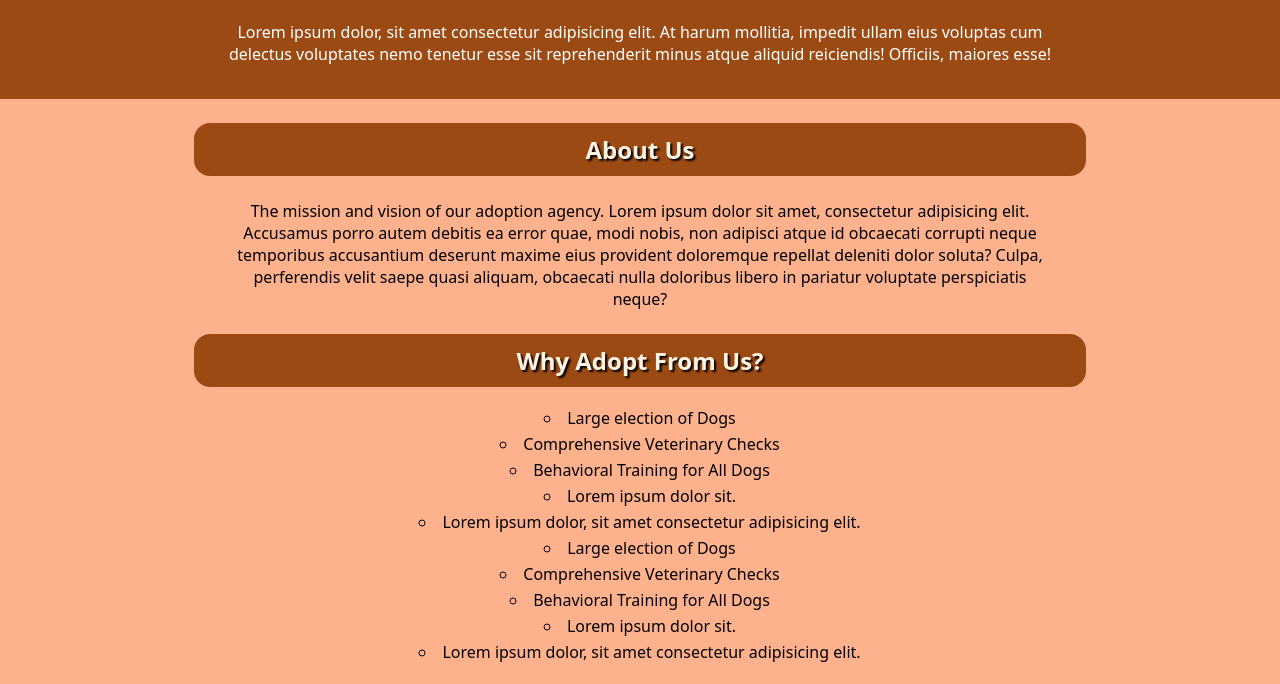
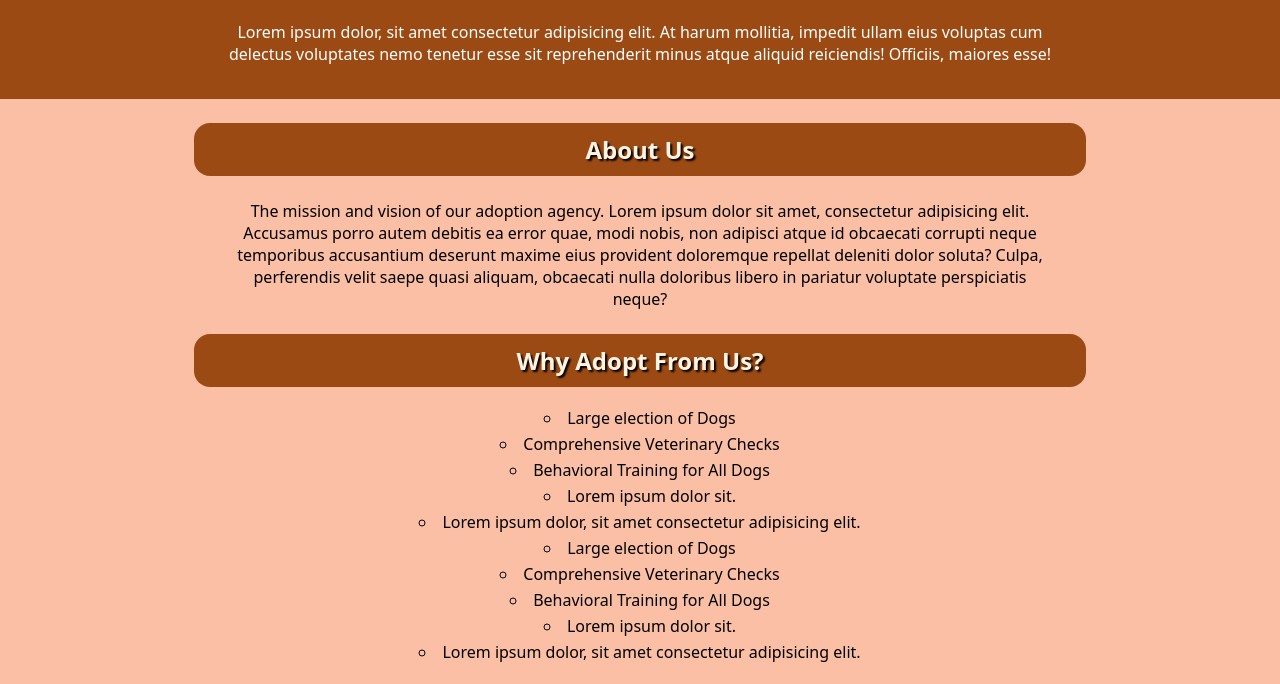
Before and after one commit to hexzoner/Landing-Page, a plain HTML site: page index.html in a window 1280 px wide. Shown: the part 72-756 px from the top of the page. Drawn offline with Linux system fonts and the light colour scheme.

Commit message:
changed background color

```diff
--- a/style.css
+++ b/style.css
@@ -8,7 +8,7 @@ body {
   font-family: system-ui, -apple-system, BlinkMacSystemFont, "Segoe UI", Roboto,
     Oxygen, Ubuntu, Cantarell, "Open Sans", "Helvetica Neue", sans-serif;
 
-  background-color: #fdb18d;
+  background-color: #fabfa4;
 }
 
 input,
```
